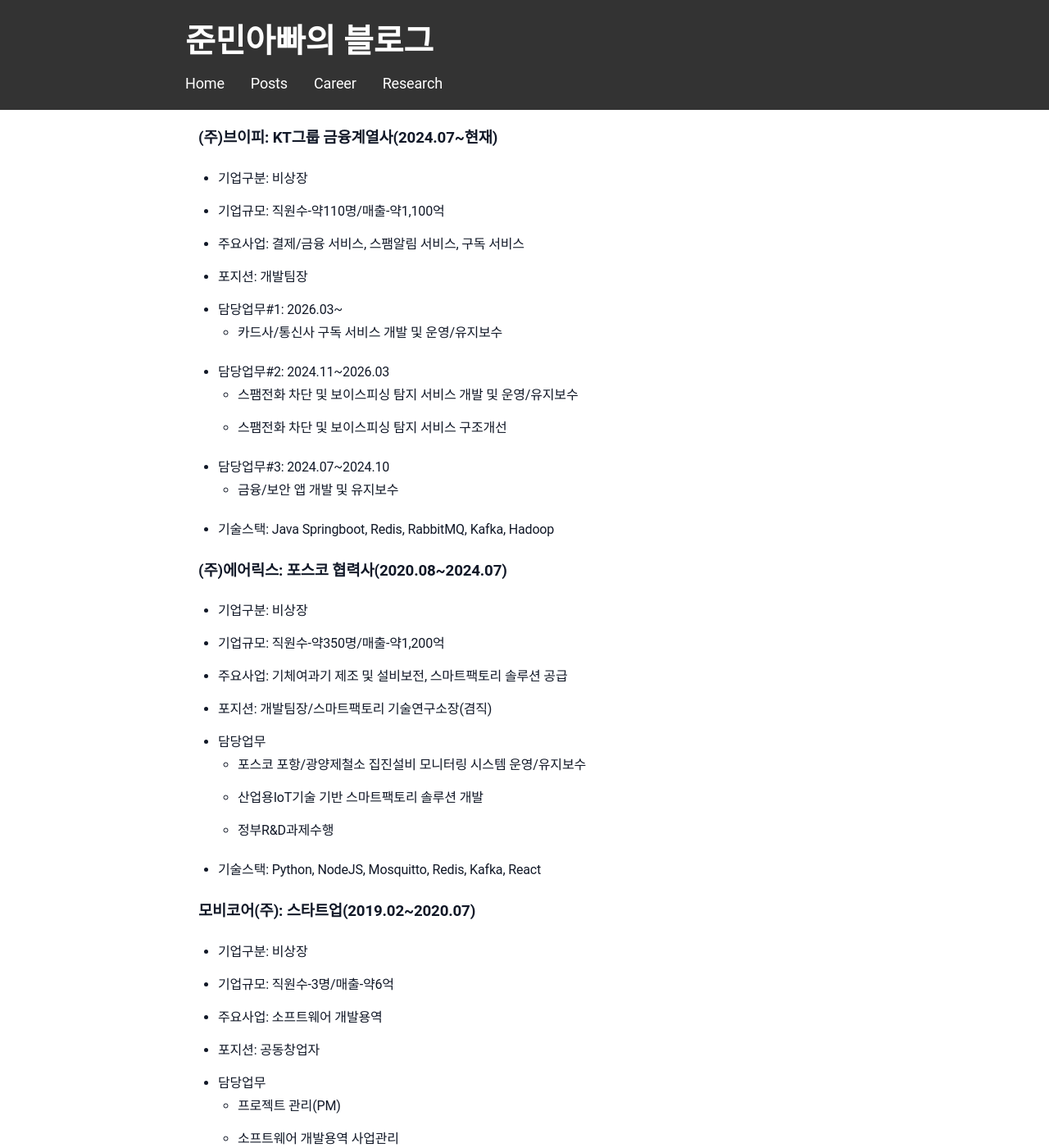
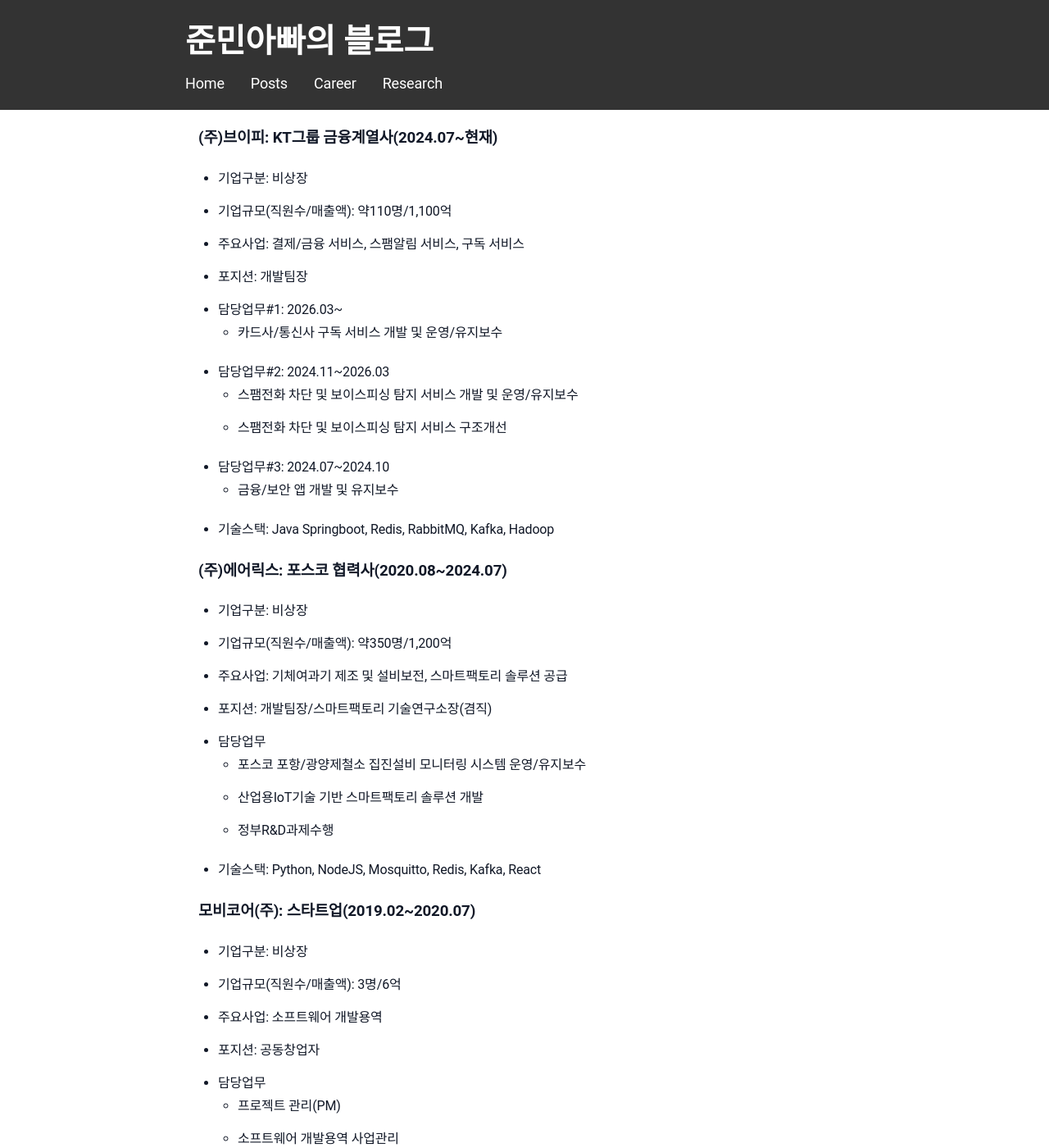
Before and after one commit to sanghoon-lee/sanghoon-lee.github.io, a Jekyll site: the page built from career.md, in a window 1280 px wide and 1400 px high. Shown: the whole window at 82% size. Built offline with Jekyll 4.4.1, drawn with Linux system fonts in a browser that asks for light colours; some of the changed text lies outside the part shown.

Commit message:
career 수정

```diff
--- a/career.md
+++ b/career.md
@@ -6,7 +6,7 @@ permalink: /career/
 
 ### (주)브이피: KT그룹 금융계열사(2024.07~현재)
 * 기업구분: 비상장
-* 기업규모: 직원수-약110명/매출-약1,100억
+* 기업규모(직원수/매출액): 약110명/1,100억
 * 주요사업: 결제/금융 서비스, 스팸알림 서비스, 구독 서비스
 * 포지션: 개발팀장
 * 담당업무#1: 2026.03~
@@ -20,7 +20,7 @@ permalink: /career/
 
 ### (주)에어릭스: 포스코 협력사(2020.08~2024.07)
 * 기업구분: 비상장
-* 기업규모: 직원수-약350명/매출-약1,200억
+* 기업규모(직원수/매출액): 약350명/1,200억
 * 주요사업: 기체여과기 제조 및 설비보전, 스마트팩토리 솔루션 공급
 * 포지션: 개발팀장/스마트팩토리 기술연구소장(겸직)
 * 담당업무
@@ -31,7 +31,7 @@ permalink: /career/
 
 ### 모비코어(주): 스타트업(2019.02~2020.07)
 * 기업구분: 비상장
-* 기업규모: 직원수-3명/매출-약6억
+* 기업규모(직원수/매출액): 3명/6억
 * 주요사업: 소프트웨어 개발용역
 * 포지션: 공동창업자
 * 담당업무
@@ -41,7 +41,7 @@ permalink: /career/
 
 ### 한솔시큐어(주): 한솔그룹 IT계열사(2002.01~2019.02)
 * 기업구분: 코스닥 상장
-* 기업규모: 직원수-약80명/매출-약180억
+* 기업규모(직원수/매출액): 약80명/180억
 * 주요사업: 유심카드 및 금융IC카드 공급
 * 포지션: 개발팀장
 * 담당업무
```
